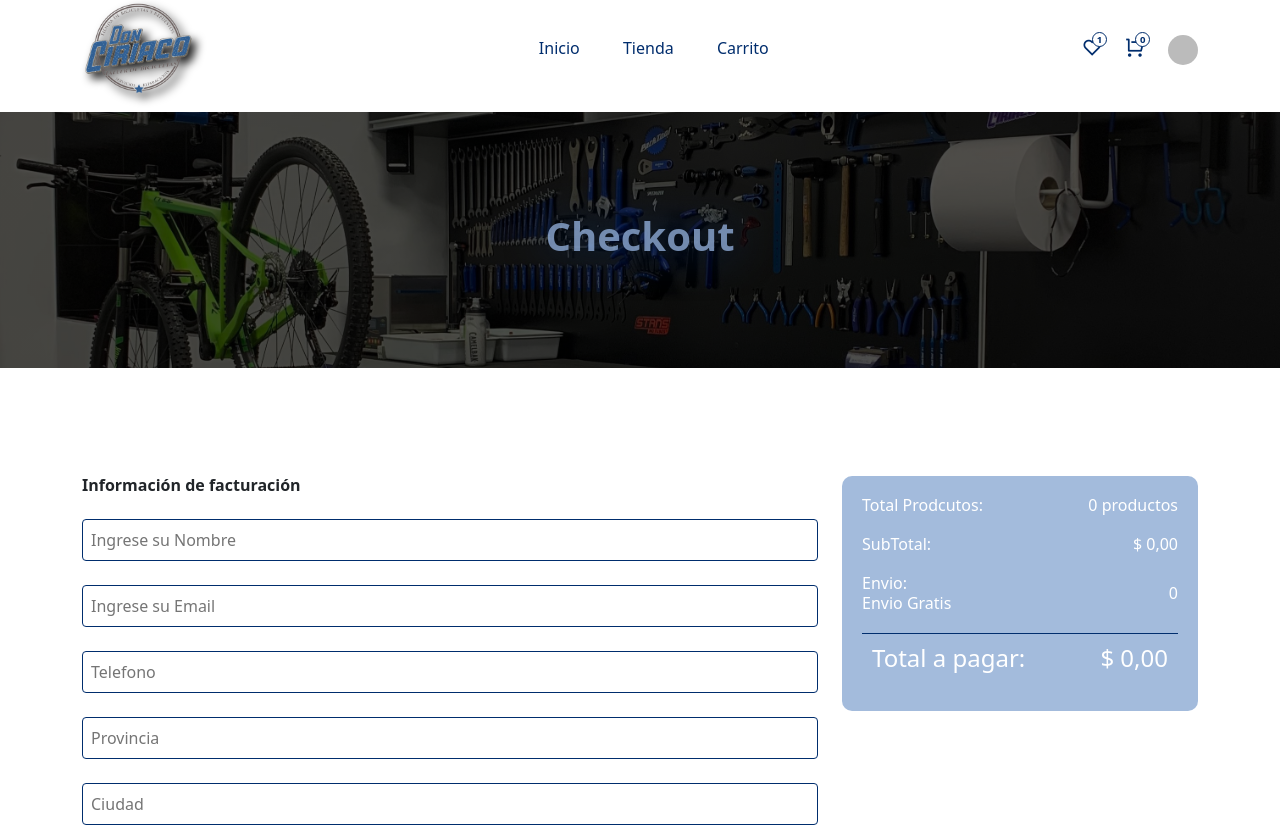
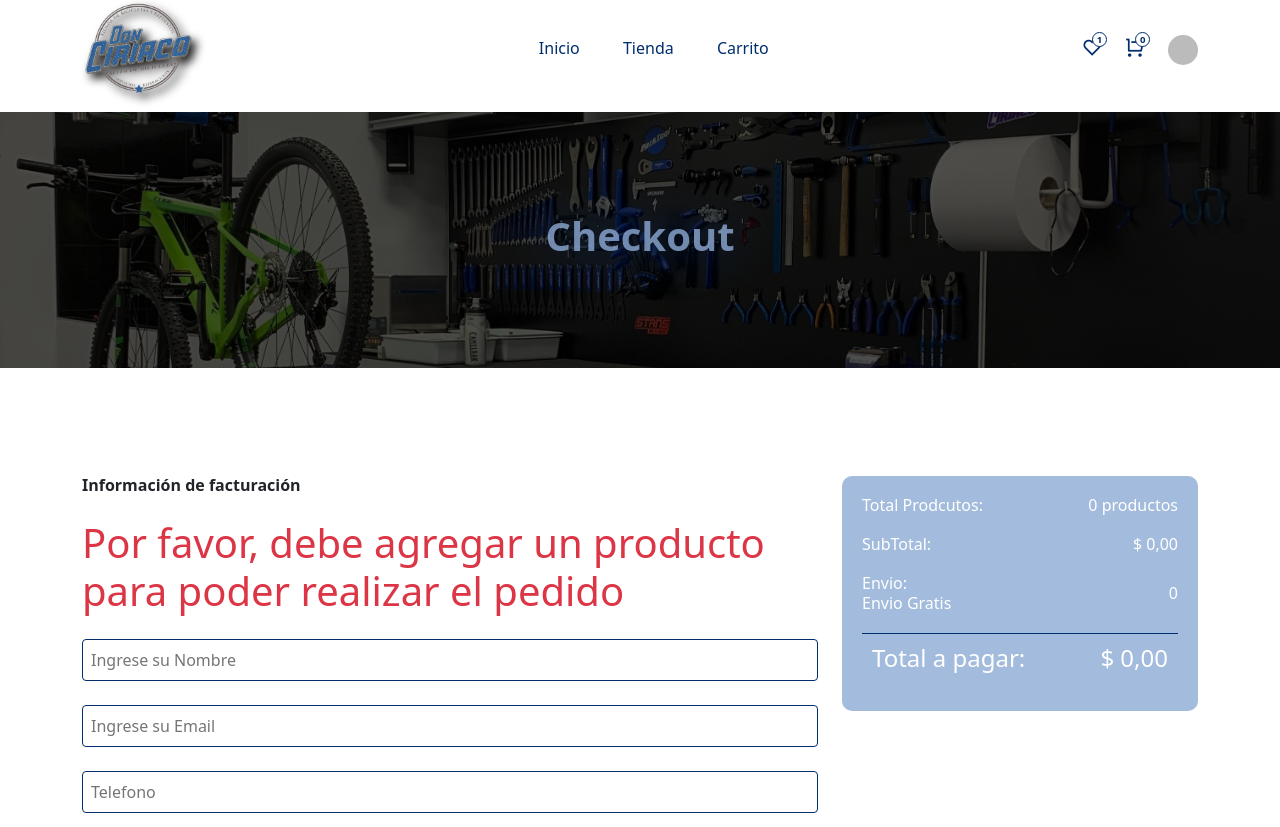
Before and after one commit to lealanza/donciriacoreact, a React (Create React App) app: page /checkOut in a window 1280 px wide. Shown: the top 827 px of the page. Built offline with nearby package versions, Linux system fonts and the light colour scheme; no server answers; sample sign-in values are in the browser's storage.

Commit message:
detalles

```diff
--- a/src/pages/CheckOut.jsx
+++ b/src/pages/CheckOut.jsx
@@ -22,6 +22,7 @@ const CheckOut = () => {
 
   const total = useSelector((state) => state.cart.totalQuantity);
   const totalAmount = useSelector((state) => state.cart.totalAmount);
+  const isBuyButtonDisabled = totalAmount === 0;
   const formattedTotal = totalAmount.toLocaleString('es-AR', {
     style: 'currency',
     currency: 'ARS',
@@ -89,6 +90,7 @@ const CheckOut = () => {
             <Row>
               <Col lg="8">
                 <h6 className="mb-4 mt-5 fw-bold">Información de facturación</h6>
+                {isBuyButtonDisabled && (<h4 className='text-danger mb-4 mt-4 fs-1'>Por favor, debe agregar un producto para poder realizar el pedido</h4>)}
                 <Form className="billing__form" onSubmit={handleSubmit}>
                   <FormGroup className="form__group">
                     <input
@@ -153,7 +155,7 @@ const CheckOut = () => {
                       onChange={handleInputChange}
                     />
                   </FormGroup>
-                  <button className="buy__btn text-white" type="submit">
+                  <button className="buy__btn text-white" type="submit" disabled={isBuyButtonDisabled}>
                     Haz tu compra
                   </button>
                 </Form>
```
